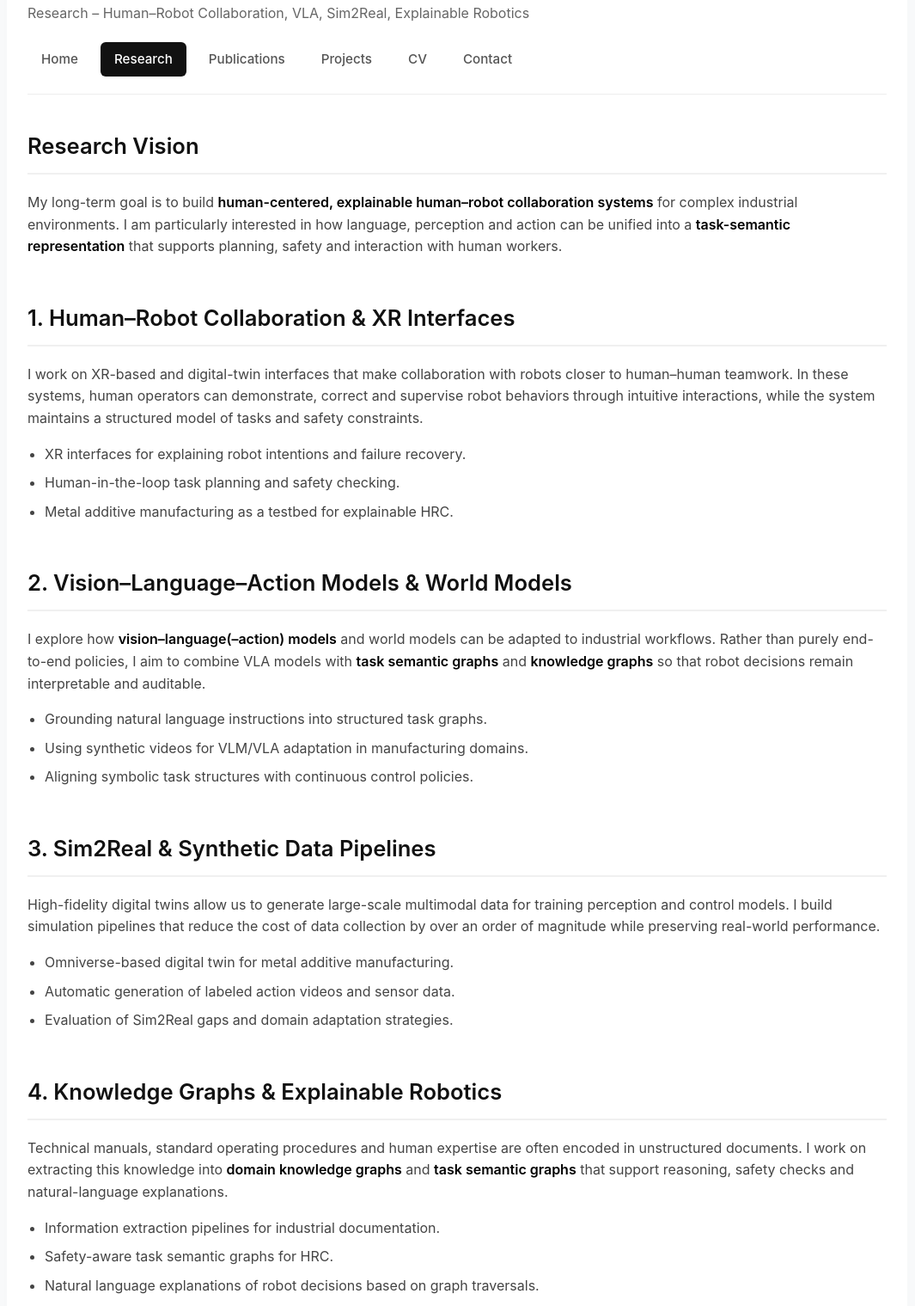
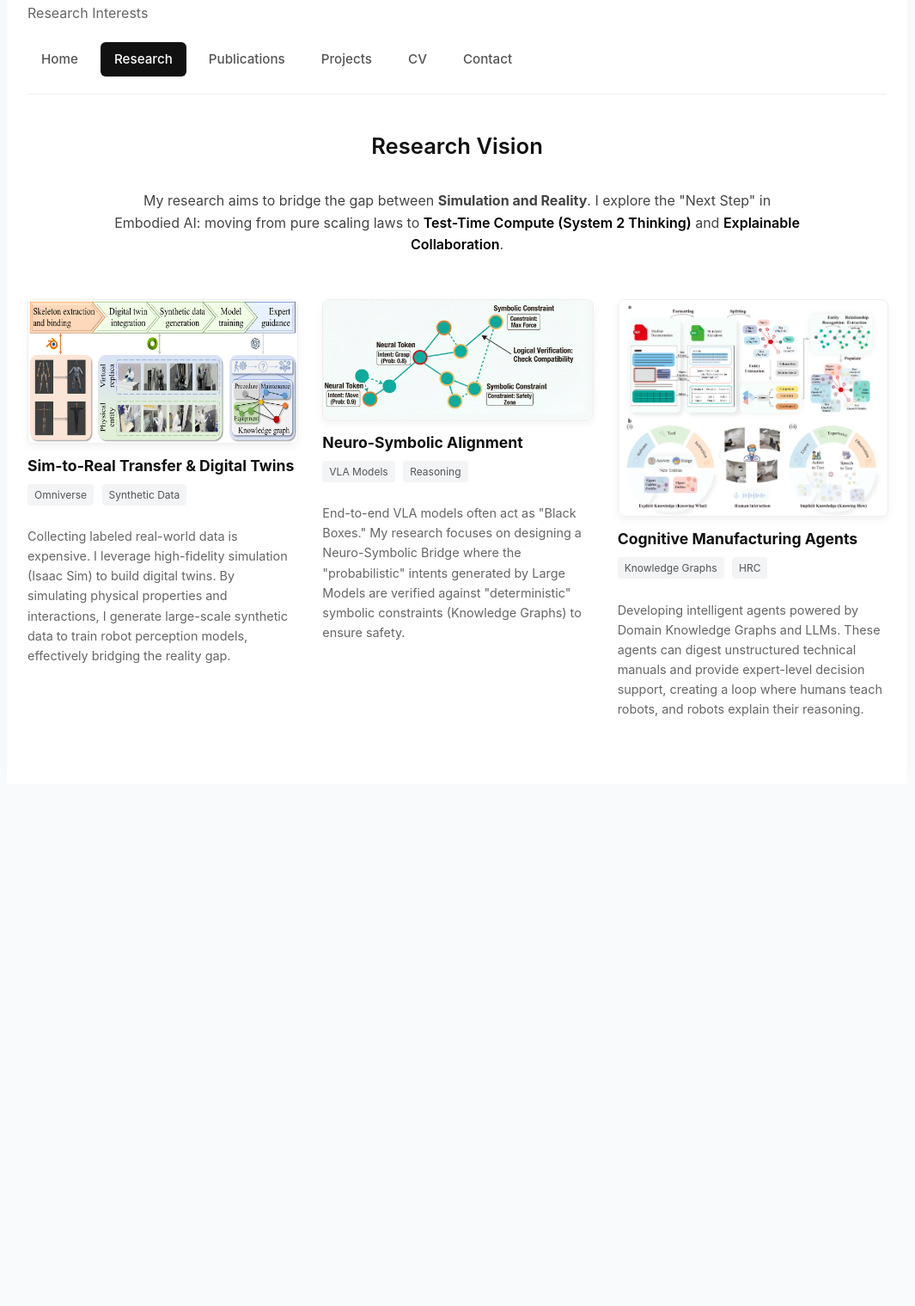
Before and after one commit to CuteKaf/zhen-fan, a plain HTML site: page research.html in a window 1280 px wide. Shown: the part 101-1620 px from the top of the page at 86% size, without its empty margins (108-1173 px from the left). After the commit the page ends 1013 px from the top, so only its background shows below. Drawn offline with Linux system fonts and the light colour scheme; files that its build step writes are made by us from their sources.

Commit message:
Refactor research.html for improved content and structure
Updated the research interests section and added new subsections for research vision and various projects. Changed stylesheet link and improved structure for better readability.

```diff
--- a/research.html
+++ b/research.html
@@ -4,16 +4,14 @@
   <meta charset="UTF-8">
   <title>Zhen Fan – Research</title>
   <meta name="viewport" content="width=device-width, initial-scale=1.0">
-  <link rel="stylesheet" href="styles.css">
+  <link rel="stylesheet" href="assets/css/styles.css">
 </head>
 <body>
 <div class="main-container">
 
   <header class="site-header">
     <h1 class="site-title">Zhen Fan</h1>
-    <div class="site-subtitle">
-      Research – Human–Robot Collaboration, VLA, Sim2Real, Explainable Robotics
-    </div>
+    <div class="site-subtitle">Research Interests</div>
     <nav class="navbar">
       <a href="index.html">Home</a>
       <a href="research.html" class="active">Research</a>
@@ -24,80 +22,61 @@
     </nav>
   </header>
 
-  <section>
+  <section class="research-vision">
     <h2>Research Vision</h2>
     <p>
-      My long-term goal is to build <span class="highlight">human-centered, explainable
-      human–robot collaboration systems</span> for complex industrial environments.
-      I am particularly interested in how language, perception and action can be
-      unified into a <span class="highlight">task-semantic representation</span>
-      that supports planning, safety and interaction with human workers.
+      My research aims to bridge the gap between <strong>Simulation and Reality</strong>.
+      I explore the "Next Step" in Embodied AI: moving from pure scaling laws to
+      <span class="highlight">Test-Time Compute (System 2 Thinking)</span> and
+      <span class="highlight">Explainable Collaboration</span>.
     </p>
   </section>
 
-  <section>
-    <h2>1. Human–Robot Collaboration & XR Interfaces</h2>
+  <div class="research-grid">
+
+    <div class="research-card">
+      <div class="research-figure">
+        <img src="assets/img/proj_sim2real.png" alt="Sim-to-Real">
+      </div>
+      <h3>Sim-to-Real Transfer & Digital Twins</h3>
+      <div class="tags">
+        <span class="tag">Omniverse</span>
+        <span class="tag">Synthetic Data</span>
+      </div>
       <p>
-      I work on XR-based and digital-twin interfaces that make collaboration with
-      robots closer to human–human teamwork. In these systems, human operators can
-      demonstrate, correct and supervise robot behaviors through intuitive
-      interactions, while the system maintains a structured model of tasks
-      and safety constraints.
+        Collecting labeled real-world data is expensive. I leverage high-fidelity simulation (Isaac Sim) to build digital twins. By simulating physical properties and interactions, I generate large-scale synthetic data to train robot perception models, effectively bridging the reality gap.
       </p>
-    <ul>
-      <li>XR interfaces for explaining robot intentions and failure recovery.</li>
-      <li>Human-in-the-loop task planning and safety checking.</li>
-      <li>Metal additive manufacturing as a testbed for explainable HRC.</li>
-    </ul>
-  </section>
+    </div>
 
-  <section>
-    <h2>2. Vision–Language–Action Models & World Models</h2>
+    <div class="research-card">
+      <div class="research-figure">
+        <img src="assets/img/proj_proposal.png" alt="Neuro-Symbolic">
+      </div>
+      <h3>Neuro-Symbolic Alignment</h3>
+      <div class="tags">
+        <span class="tag">VLA Models</span>
+        <span class="tag">Reasoning</span>
+      </div>
       <p>
-      I explore how <span class="highlight">vision–language(–action) models</span>
-      and world models can be adapted to industrial workflows. Rather than purely
-      end-to-end policies, I aim to combine VLA models with
-      <span class="highlight">task semantic graphs</span> and
-      <span class="highlight">knowledge graphs</span> so that robot decisions
-      remain interpretable and auditable.
+        End-to-end VLA models often act as "Black Boxes." My research focuses on designing a Neuro-Symbolic Bridge where the "probabilistic" intents generated by Large Models are verified against "deterministic" symbolic constraints (Knowledge Graphs) to ensure safety.
       </p>
-    <ul>
-      <li>Grounding natural language instructions into structured task graphs.</li>
-      <li>Using synthetic videos for VLM/VLA adaptation in manufacturing domains.</li>
-      <li>Aligning symbolic task structures with continuous control policies.</li>
-    </ul>
-  </section>
+    </div>
 
-  <section>
-    <h2>3. Sim2Real & Synthetic Data Pipelines</h2>
+    <div class="research-card">
+      <div class="research-figure">
+        <img src="assets/img/proj_metalmind.png" alt="Cognitive Agents">
+      </div>
+      <h3>Cognitive Manufacturing Agents</h3>
+      <div class="tags">
+        <span class="tag">Knowledge Graphs</span>
+        <span class="tag">HRC</span>
+      </div>
       <p>
-      High-fidelity digital twins allow us to generate large-scale multimodal data
-      for training perception and control models. I build simulation pipelines that
-      reduce the cost of data collection by over an order of magnitude while
-      preserving real-world performance.
+        Developing intelligent agents powered by Domain Knowledge Graphs and LLMs. These agents can digest unstructured technical manuals and provide expert-level decision support, creating a loop where humans teach robots, and robots explain their reasoning.
       </p>
-    <ul>
-      <li>Omniverse-based digital twin for metal additive manufacturing.</li>
-      <li>Automatic generation of labeled action videos and sensor data.</li>
-      <li>Evaluation of Sim2Real gaps and domain adaptation strategies.</li>
-    </ul>
-  </section>
+    </div>
 
-  <section>
-    <h2>4. Knowledge Graphs & Explainable Robotics</h2>
-    <p>
-      Technical manuals, standard operating procedures and human expertise are often
-      encoded in unstructured documents. I work on extracting this knowledge into
-      <span class="highlight">domain knowledge graphs</span> and
-      <span class="highlight">task semantic graphs</span> that support reasoning,
-      safety checks and natural-language explanations.
-    </p>
-    <ul>
-      <li>Information extraction pipelines for industrial documentation.</li>
-      <li>Safety-aware task semantic graphs for HRC.</li>
-      <li>Natural language explanations of robot decisions based on graph traversals.</li>
-    </ul>
-  </section>
+  </div>
 
 </div>
 </body>
```
Lines whose indentation alone changed are shown as unchanged.
